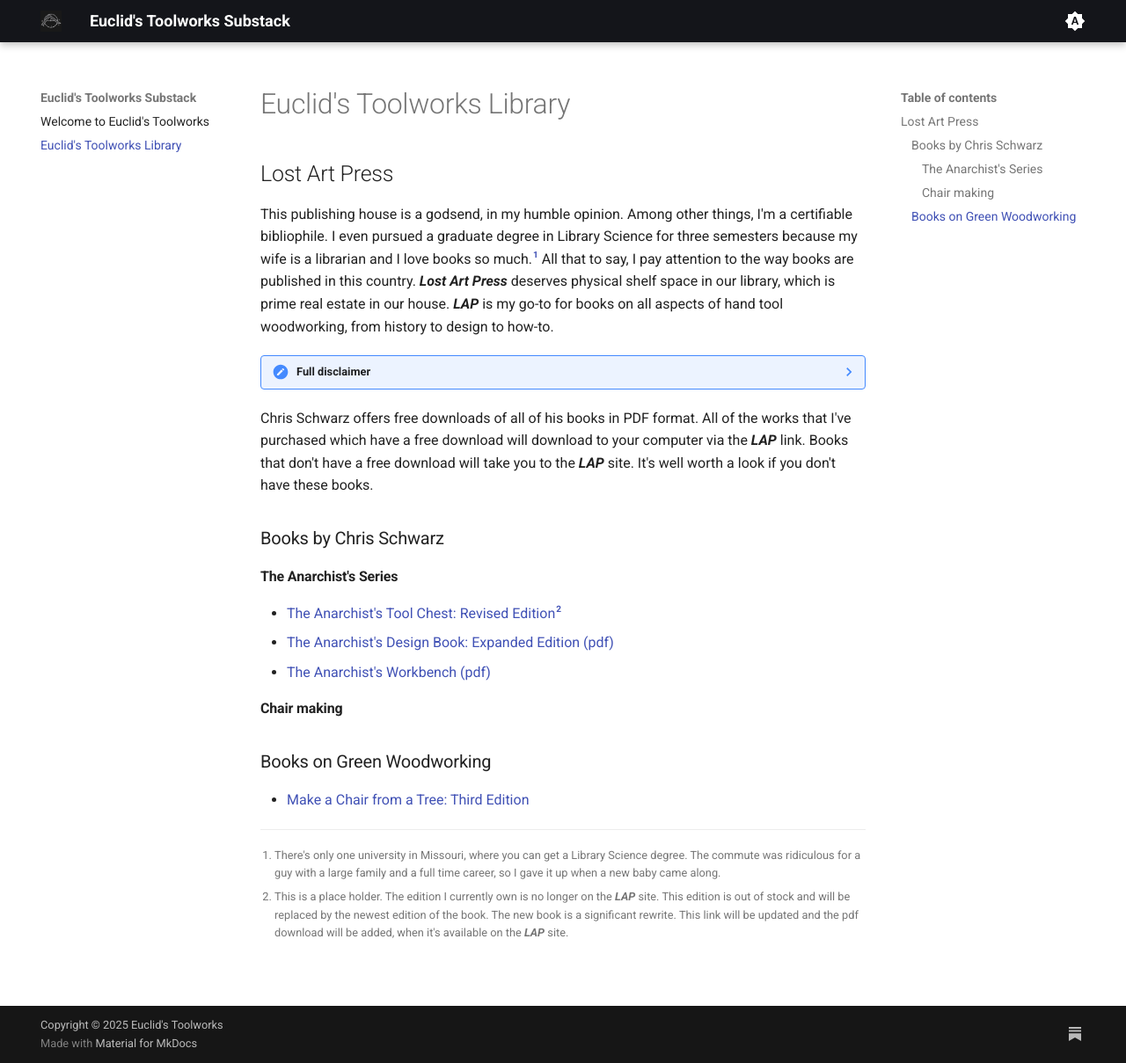
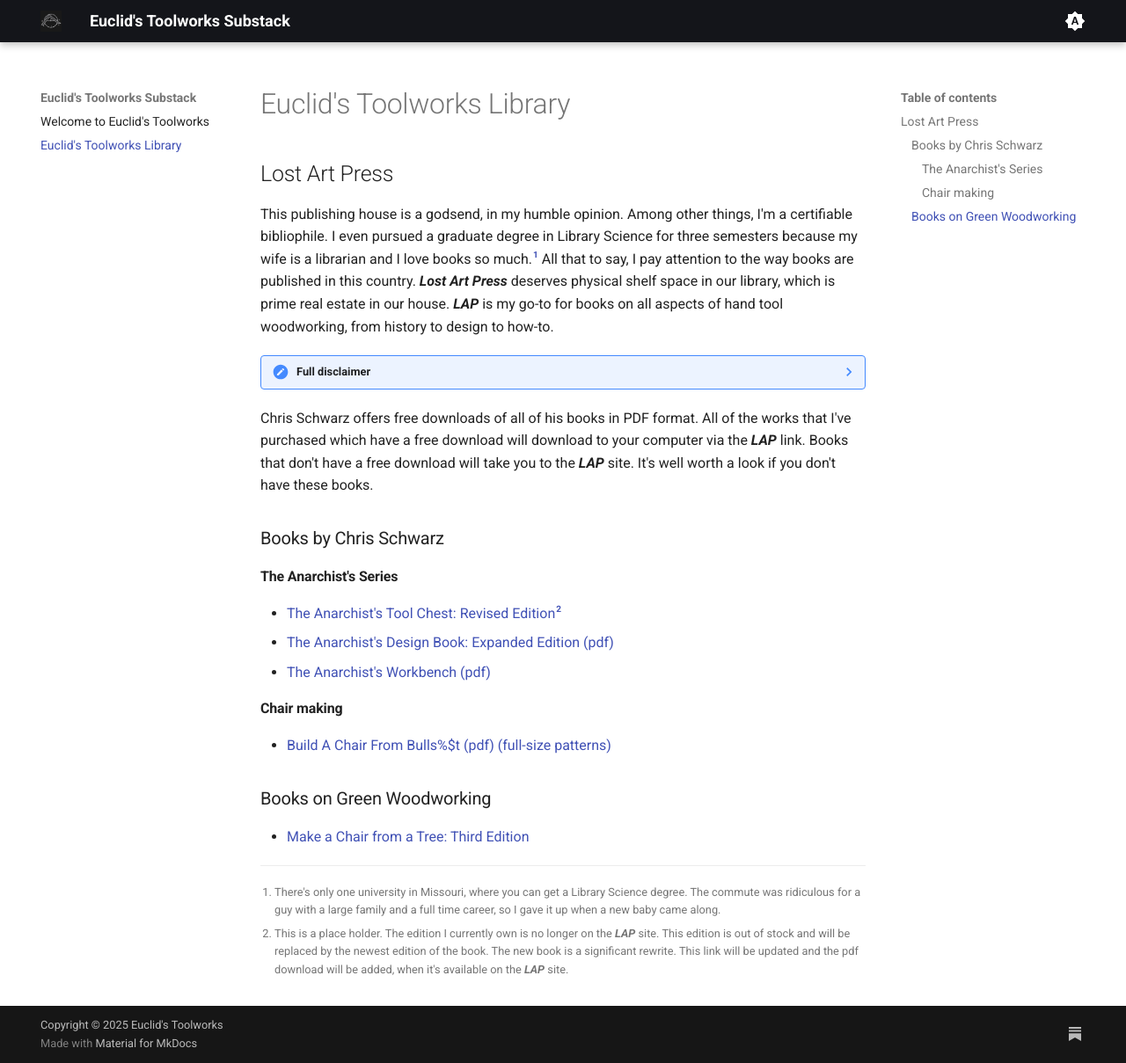
Before and after one commit to EuclidsToolworks/substack-automation, an MkDocs documentation site: the page built from docs/library.md, in a window 1280 px wide and 1209 px high. Shown: the whole window at 88% size. Built offline with MkDocs 1.6.1 and Material for MkDocs 9.7.7, drawn with Linux system fonts in a browser that asks for light colours.

Commit message:
Added Build a chair from bulls%$t to the library page

```diff
--- a/docs/library.md
+++ b/docs/library.md
@@ -19,6 +19,8 @@
 
 #### Chair making
 
+- [Build A Chair From Bulls%$t](https://lostartpress.com/products/build-a-chair-from-bulls-t?_pos=1&_psq=+build+a+chair&_ss=e&_v=1.0) [(pdf)](https://blog.lostartpress.com/wp-content/uploads/2025/05/BACFBS_book.pdf) [(full-size patterns)](https://blog.lostartpress.com/wp-content/uploads/2025/05/BACFBS-full-size-patterns-for-download-and-printing.pdf)
+
 
 ### Books on Green Woodworking
 
```
